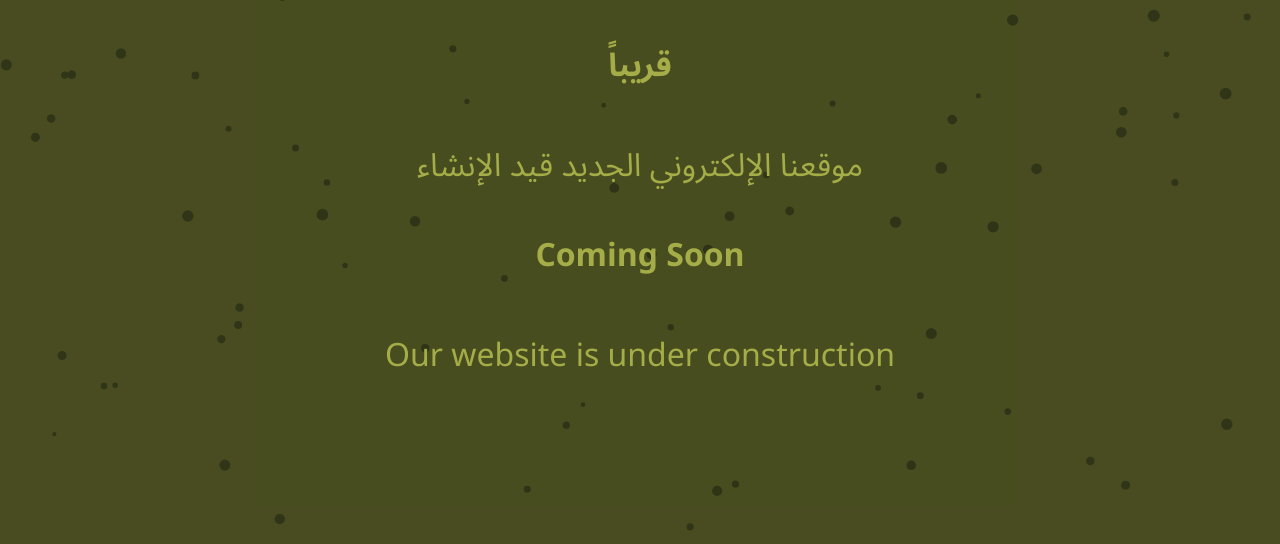
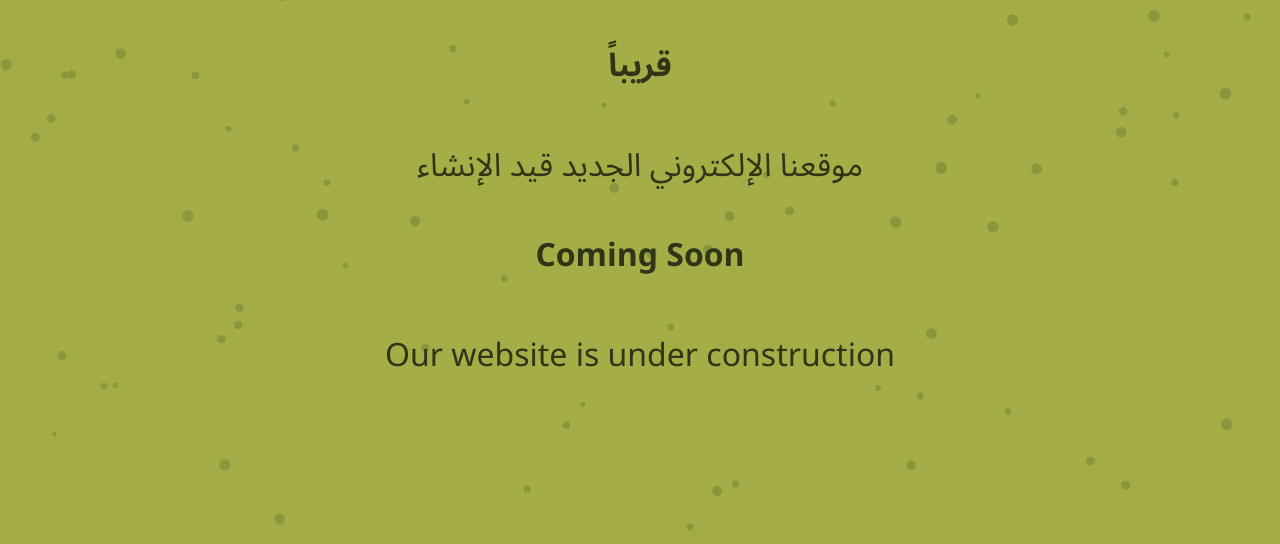
Before and after one commit to MMBIKAI/Mimz, a plain HTML site: page index.html in a window 1280 px wide. Shown: the part 256-800 px from the top of the page. Drawn offline with Linux system fonts and the light colour scheme.

Commit message:
Add files via upload

```diff
--- a/index.html
+++ b/index.html
@@ -21,7 +21,7 @@
         .overlay {
             position: relative;
             z-index: 1; /* Ensure content is above the starfield animation */
-            background-color: rgba(49, 53, 23, 0.8); /* #313517 with 80% opacity */
+            background-color: rgba(164, 173, 71, 0.8); /* #313517 with 80% opacity */
             padding: 50px;
             height: 100vh;
             display: flex;
@@ -45,7 +45,7 @@
         h1, p {
             font-size: 2em;
             margin-bottom: 20px;
-            color: #a4ad47; /* Text color */
+            color: #313517; /* Text color */
             font-family: 'Noto Sans Arabic', sans-serif; /* Apply Arabic font */
         }
 
```
